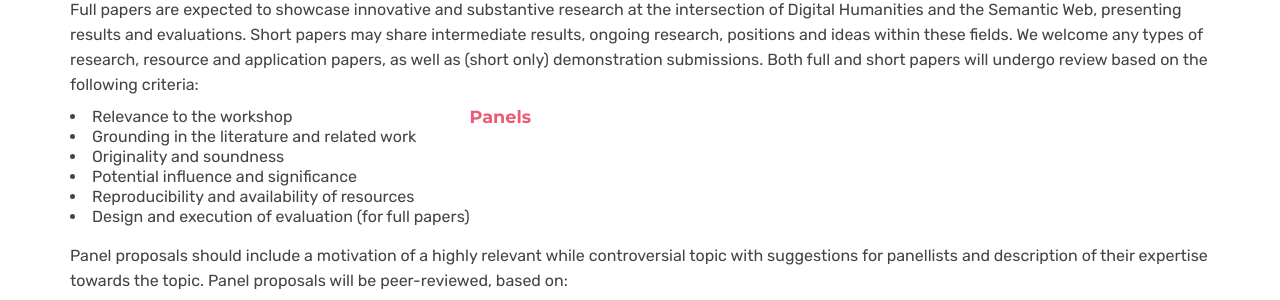
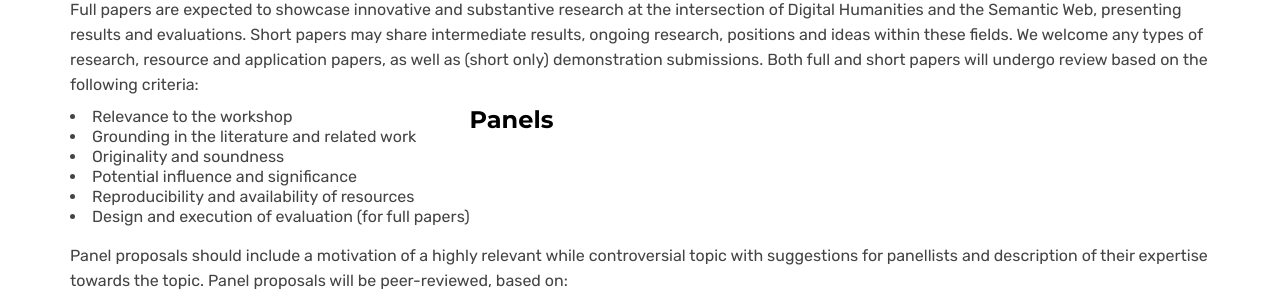
Before and after one commit to SemDH/semdh.github.io, a Jekyll site: the page built from callforpapers.html, in a window 1280 px wide. Shown: the part 1487-1787 px from the top of the page. Built offline with Jekyll 4.4.1, drawn with Linux system fonts in a browser that asks for light colours.

Commit message:
call for paper update

```diff
--- a/callforpapers.html
+++ b/callforpapers.html
@@ -178,7 +178,7 @@ canonical: https://semdh.github.io
       <li>Design and execution of evaluation (for full papers)</li>
     </ul>
 
-    <h6>Panels</h6>
+    <h4>Panels</h4>
 
     <p class="lead">Panel proposals should include a motivation of a highly relevant while controversial topic with suggestions for panellists and description of their expertise towards the topic. Panel proposals will be peer-reviewed, based on: </p>
     <ul class="unorderedlist">
```
